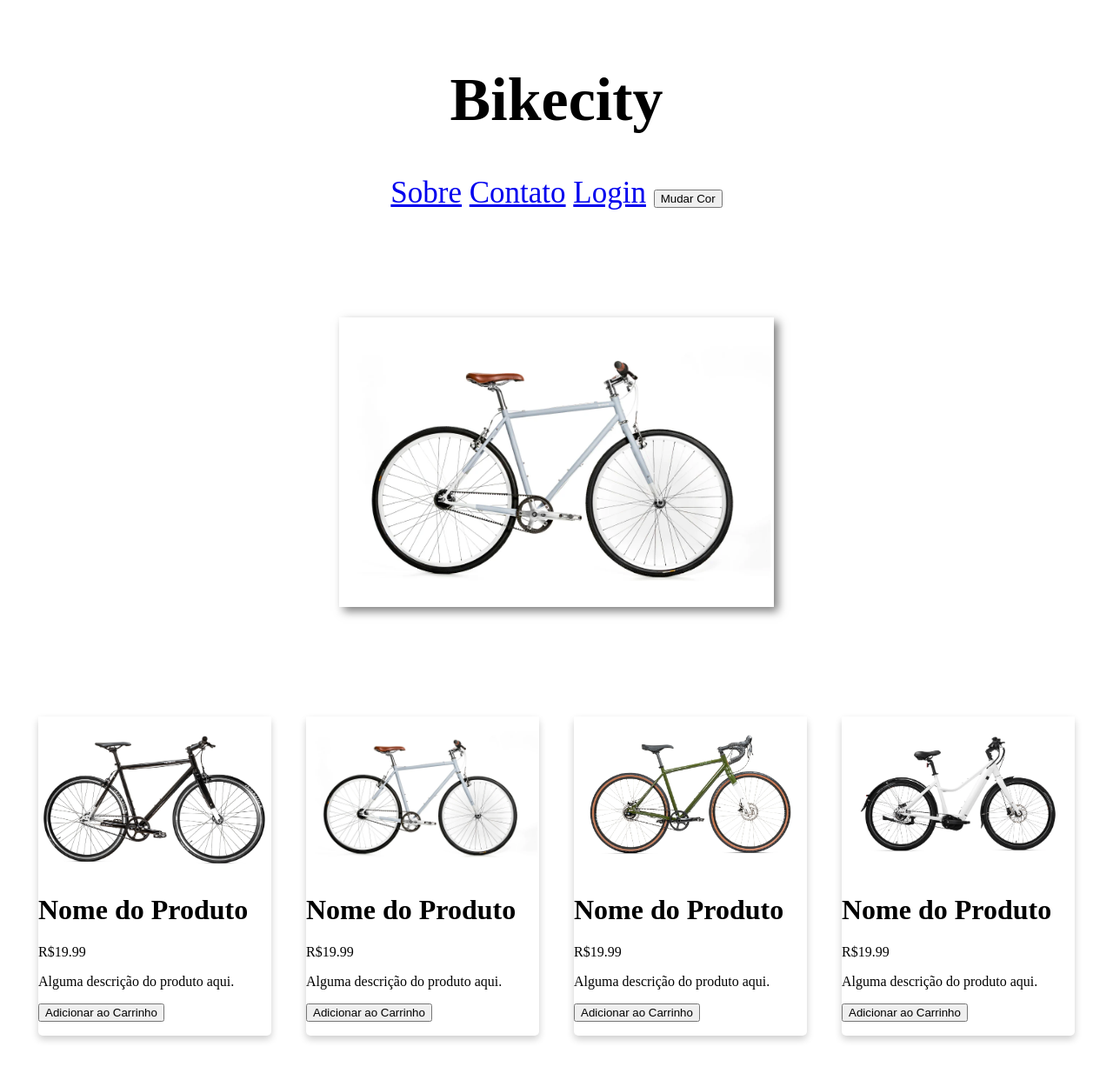
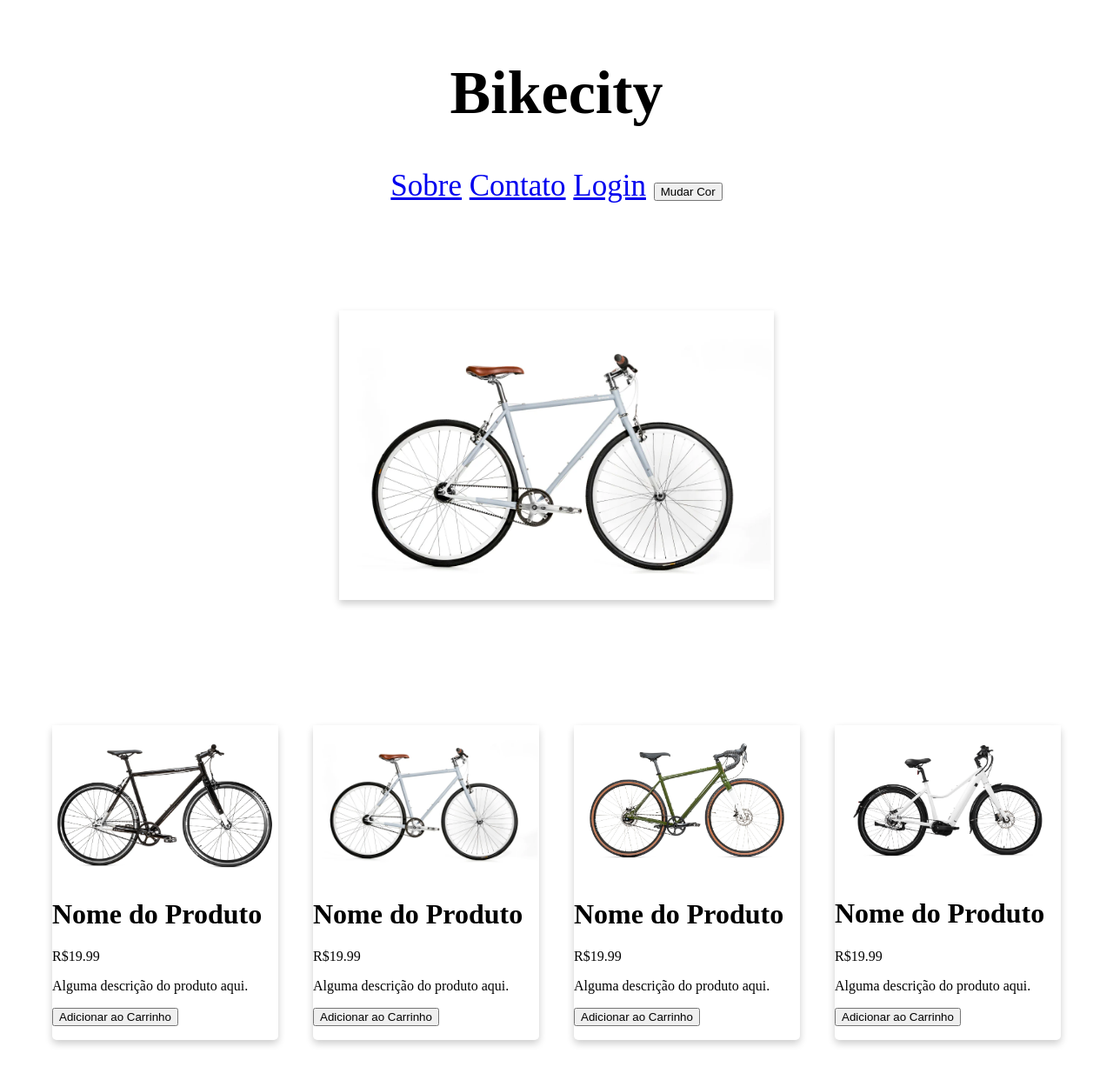
Before and after one commit to rt-lucena/Bikecity---1ESPI, a plain HTML site: page index.html in a window 1280 px wide. Shown: the whole page at 87% size. Before the commit the page ends 1221 px from the top, so only its background shows below. Drawn offline with Linux system fonts and the light colour scheme.

Commit message:
Ajustes para o CSS

```diff
--- a/src/css/estilo.css
+++ b/src/css/estilo.css
@@ -1,12 +1,22 @@
+:root {
+    --main-color: black;
+    --main-font-size: 35px;
+    --main-padding: 20px;
+    --main-margin: 20px;
+    --box-shadow: 0 4px 8px 0 rgba(0, 0, 0, 0.2);
+}
+
 header {
-    padding: 20px;
+    padding: var(--main-padding);
     text-align: center;
-    font-size: 35px;
-    color: black;
+    font-size: var(--main-font-size);
+    color: var(--main-color);
 }
 
 body {
     transition: background-color 1s;
+    margin: 0;
+    padding: 0;
 }
 
 #banner {
@@ -15,26 +25,26 @@ body {
     align-items: center;
     height: 500px;
     width: 500px;
-    margin: 20px auto;
+    margin: var(--main-margin) auto;
 }
 
 #imgBanner {
     max-width: 100%;
     max-height: auto;
-    box-shadow: 5px 5px 10px rgba(0, 0, 0, 0.5);
+    box-shadow: var(--box-shadow);
     transition: all 1s ease-in-out;
 }
 
-.textos{
-    border: 2px solid black;
-    margin: 10px;
-    padding: 20px;
+.descrição {
+    border: 2px solid var(--main-color);
+    margin: var(--main-margin);
+    padding: var(--main-padding);
     text-align: justify;
 }
 
 .card {
-    margin: 20px;
-    box-shadow: 0 4px 8px 0 rgba(0, 0, 0, 0.2);
+    margin: var(--main-margin);
+    box-shadow: var(--box-shadow);
     transition: 0.3s;
     width: 40%;
     border-radius: 5px;
@@ -47,5 +57,6 @@ body {
 .container {
     display: flex;
     justify-content: space-around;
-    padding: 2px 16px;
+    padding: var(--main-padding);
+    margin: var(--main-margin);
 }
```
